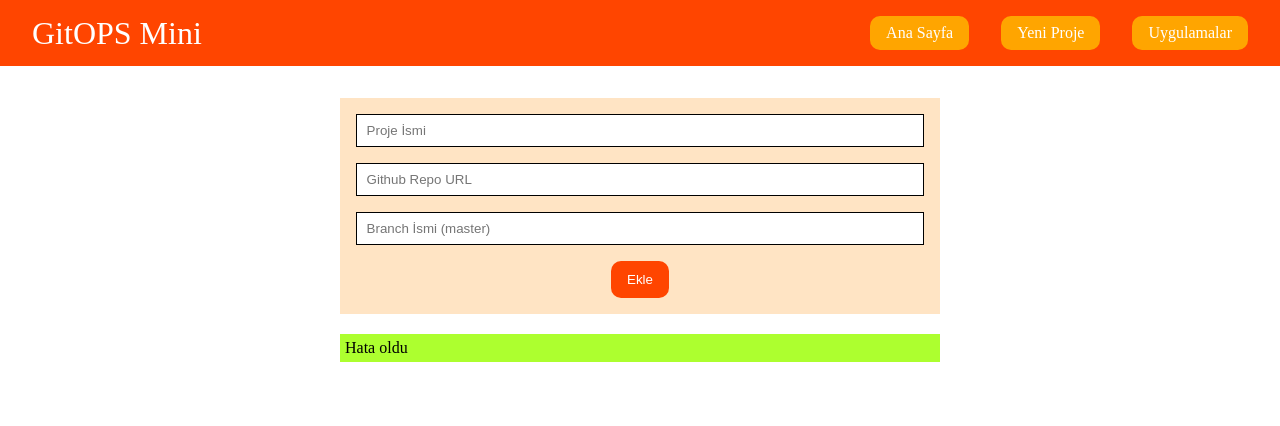
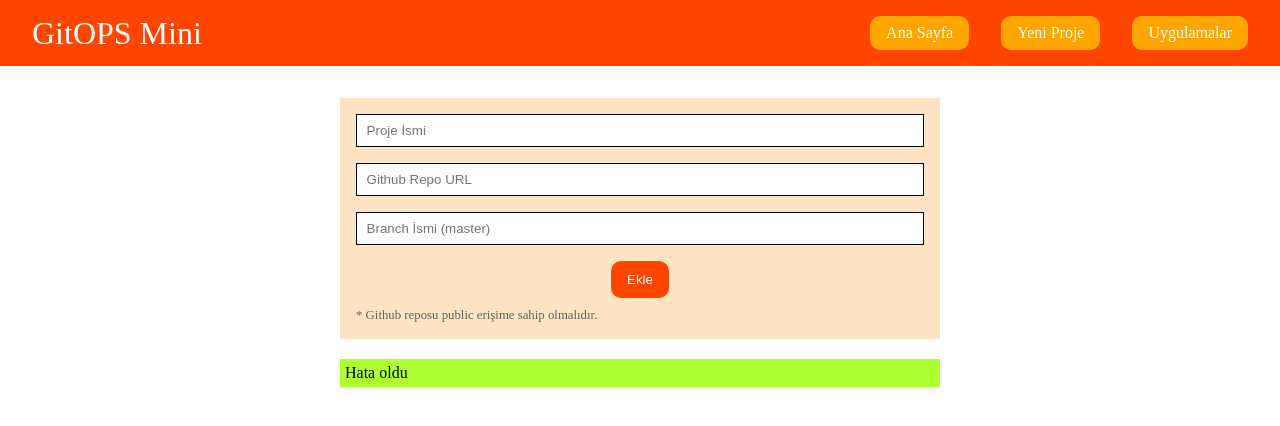
Before and after one commit to kerem37mert/gitops-mini, a React app in the folder frontend/: page /newapp in a window 1280 px wide. Shown: the top 426 px of the page. Built offline with nearby package versions, Linux system fonts and the light colour scheme; the HTML template or start-up script is replaced by a standard one.

Commit message:
FormConstraint created

```diff
--- /dev/null
+++ b/frontend/src/components/Form/FormConstraint/FormConstraint.jsx
@@ -0,0 +1,9 @@
+import classes from "./FormConstraint.module.css";
+
+const FormConstraint = ({ text }) => {
+    return (
+        <div className={ classes["form-constraint"] }>{ text }</div>
+    );
+}
+
+export default FormConstraint;
--- /dev/null
+++ b/frontend/src/components/Form/FormConstraint/FormConstraint.module.css
@@ -0,0 +1,6 @@
+.form-constraint {
+    text-align: left;
+    font-size: 0.8rem;
+    color: rgb(97, 97, 97);
+    margin-top: 10px;
+}
--- /dev/null
+++ b/frontend/src/components/Form/FormConstraint/index.jsx
@@ -0,0 +1 @@
+export { default } from "./FormConstraint";
--- a/frontend/src/components/Message/Message.jsx
+++ b/frontend/src/components/Message/Message.jsx
@@ -1,5 +1,11 @@
 import classes from "./Message.module.css";
 
+/**
+ *
+ * type: err | sccs | any
+ * text: any
+ *
+ */
 const Message = ({ type, text }) => {
     return (
         <div
--- a/frontend/src/pages/NewApp/NewApp.jsx
+++ b/frontend/src/pages/NewApp/NewApp.jsx
@@ -4,6 +4,7 @@ import FormButton from "../../components/Form/FormButton";
 import FormContainer from "../../components/Form/FormContainer";
 import FormInput from "../../components/Form/FormInput";
 import Message from "../../components/Message/Message";
+import FormConstraint from "../../components/Form/FormConstraint";
 
 const NewApp = () => {
 
@@ -26,6 +27,7 @@ const NewApp = () => {
                 <FormInput placeholder="Github Repo URL" onChange={ changeRepoURL } />
                 <FormInput placeholder="Branch İsmi (master)" onChange={ changeBranchName } />
                 <FormButton text="Ekle" />
+                <FormConstraint text="* Github reposu public erişime sahip olmalıdır." />
             </FormContainer>
 
             <Message type="sccs" text="Hata oldu" />
```
